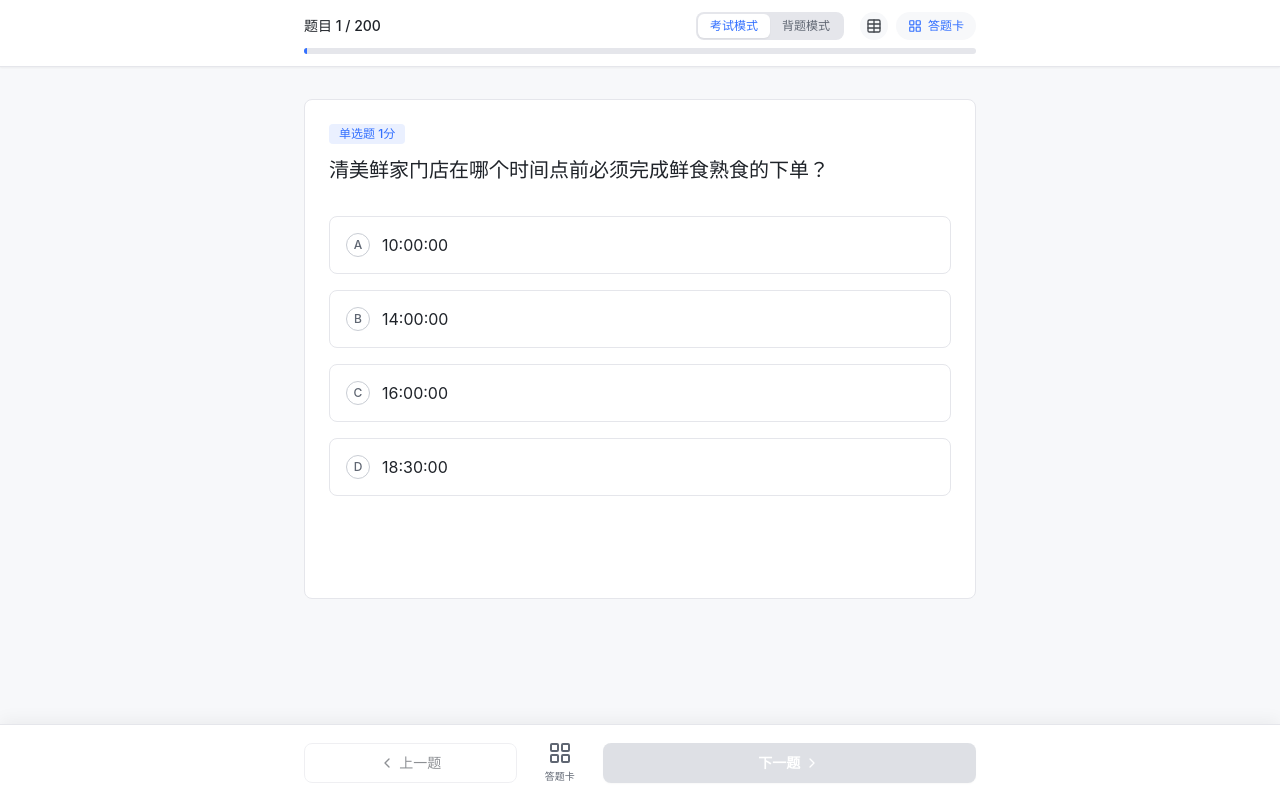
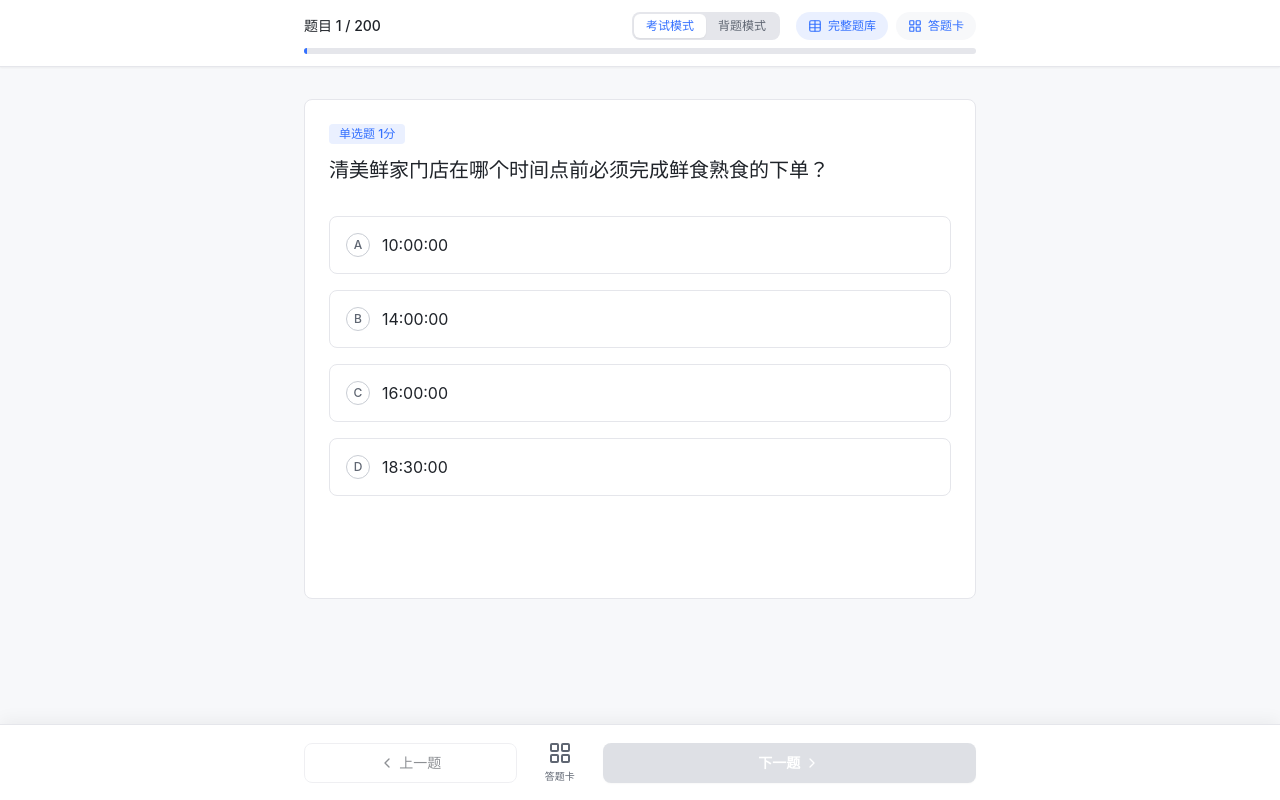
Before and after one commit to garyzheng0714-lang/web-quiz-practice, a React (Vite) app: page / in a window 1280 px wide. Built offline with nearby package versions, Linux system fonts and the light colour scheme.

Commit message:
feat: improve question bank button style with text label

```diff
--- a/src/App.jsx
+++ b/src/App.jsx
@@ -339,10 +339,11 @@
               </div>
               <button
                 onClick={() => setShowQuestionBank(true)}
-                className="p-1.5 rounded-full bg-lark-gray-1 text-lark-gray-6 hover:text-lark-primary hover:bg-lark-gray-2 transition-colors"
+                className="px-3 py-1.5 rounded-full bg-lark-primary/10 text-xs text-lark-primary flex items-center gap-1.5 active:bg-lark-primary/20 transition-colors font-medium hover:bg-lark-primary/15"
                 title="查看完整题库"
               >
-                <Table className="w-4 h-4" />
+                <Table className="w-3.5 h-3.5" />
+                <span>完整题库</span>
               </button>
               <button
                 onClick={() => setIsDrawerOpen(true)}
```
